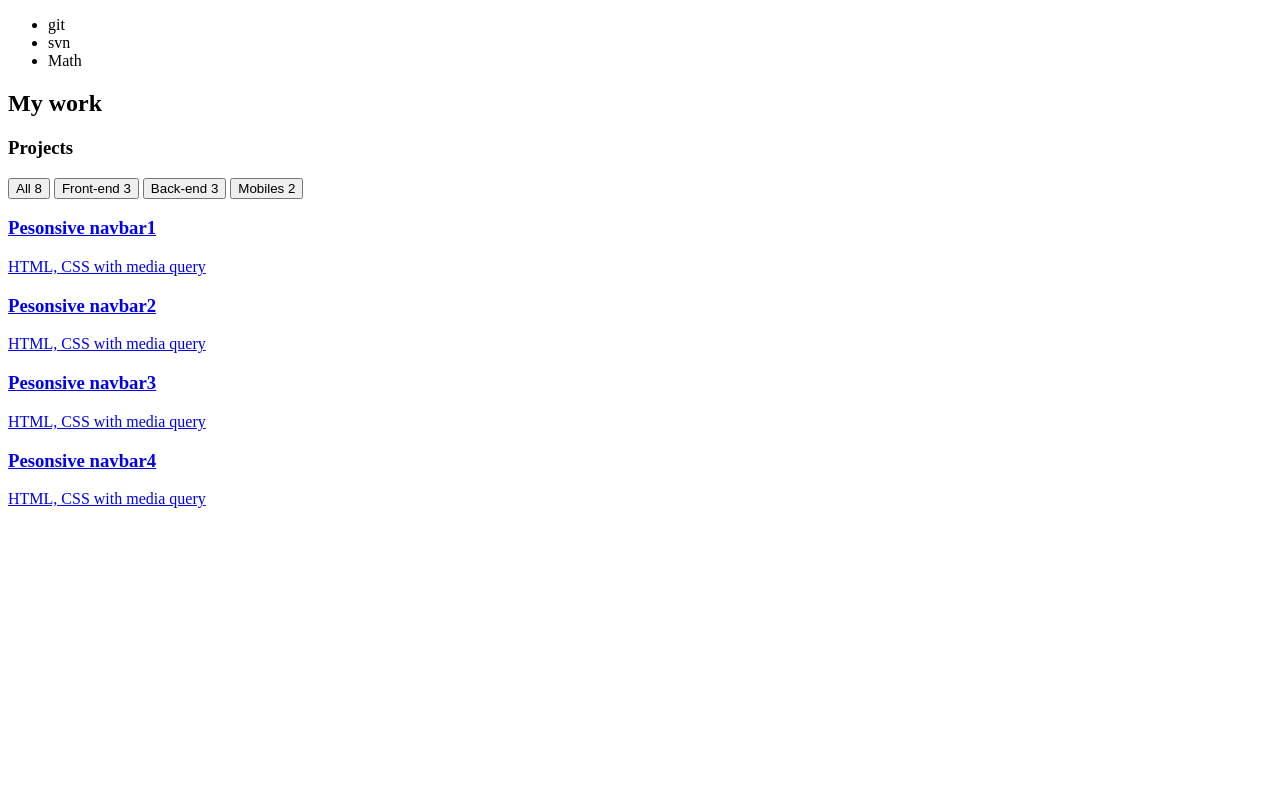
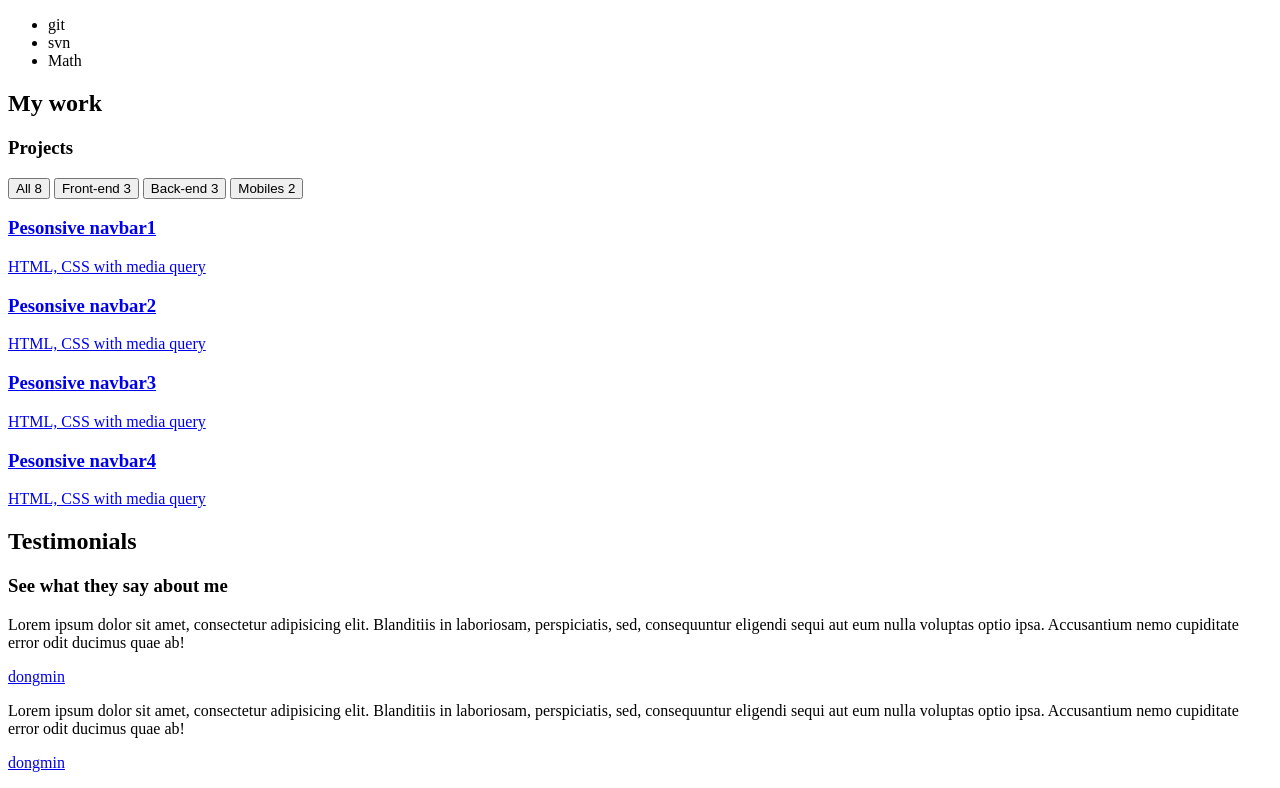
Before and after one commit to mindong2/Dongmin-s-portfolio, a plain HTML site: page index.html in a window 1280 px wide. Shown: the part 1265-2053 px from the top of the page. Before the commit the page ends 1781 px from the top, so only its background shows below. Drawn offline with Linux system fonts and the light colour scheme.

Commit message:
html testimonials

```diff
--- a/index.html
+++ b/index.html
@@ -238,7 +238,36 @@
     </section>
 
     <!-- testimonials -->
-    <section id="testimonials"></section>
+    <section id="testimonials">
+      <h1>Testimonials</h1>
+      <h3>See what they say about me</h3>
+      <div class="testimonials">
+        <div class="testimonial">
+          <!-- <img src="#" alt="#" class="testimonials__avatar"> -->
+          <div class="testimonial__speech-bubble">
+            <p>
+              Lorem ipsum dolor sit amet, consectetur adipisicing elit.
+              Blanditiis in laboriosam, perspiciatis, sed, consequuntur eligendi
+              sequi aut eum nulla voluptas optio ipsa. Accusantium nemo
+              cupiditate error odit ducimus quae ab!
+            </p>
+            <p class="name"><a href="#">dongmin</a></p>
+          </div>
+        </div>
+        <div class="testimonial">
+          <!-- <img src="#" alt="#" class="testimonials__avatar"> -->
+          <div class="testimonial__speech-bubble">
+            <p>
+              Lorem ipsum dolor sit amet, consectetur adipisicing elit.
+              Blanditiis in laboriosam, perspiciatis, sed, consequuntur eligendi
+              sequi aut eum nulla voluptas optio ipsa. Accusantium nemo
+              cupiditate error odit ducimus quae ab!
+            </p>
+            <p class="name"><a href="#">dongmin</a></p>
+          </div>
+        </div>
+      </div>
+    </section>
 
     <!-- footer -->
     <section id="footer"></section>
```
